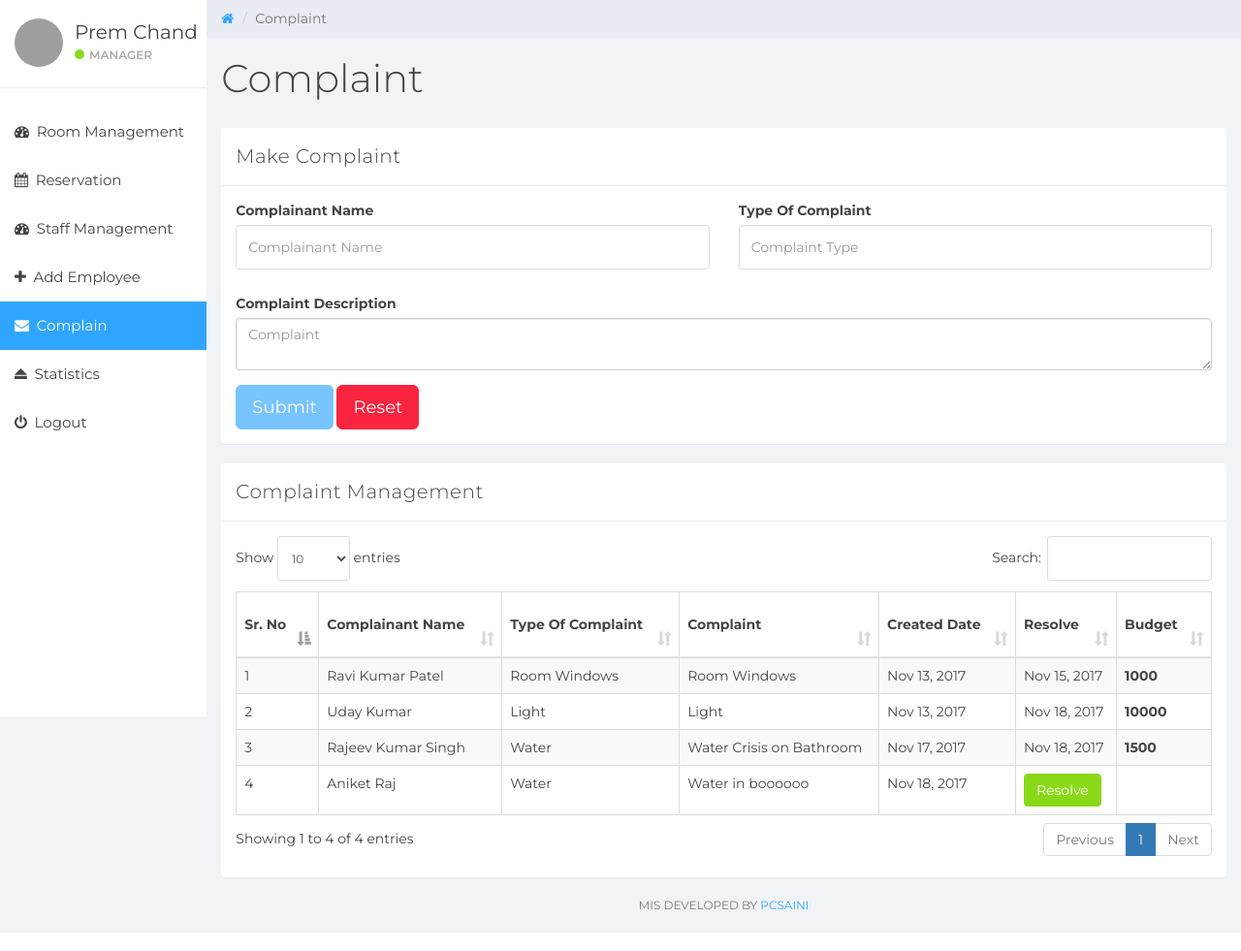
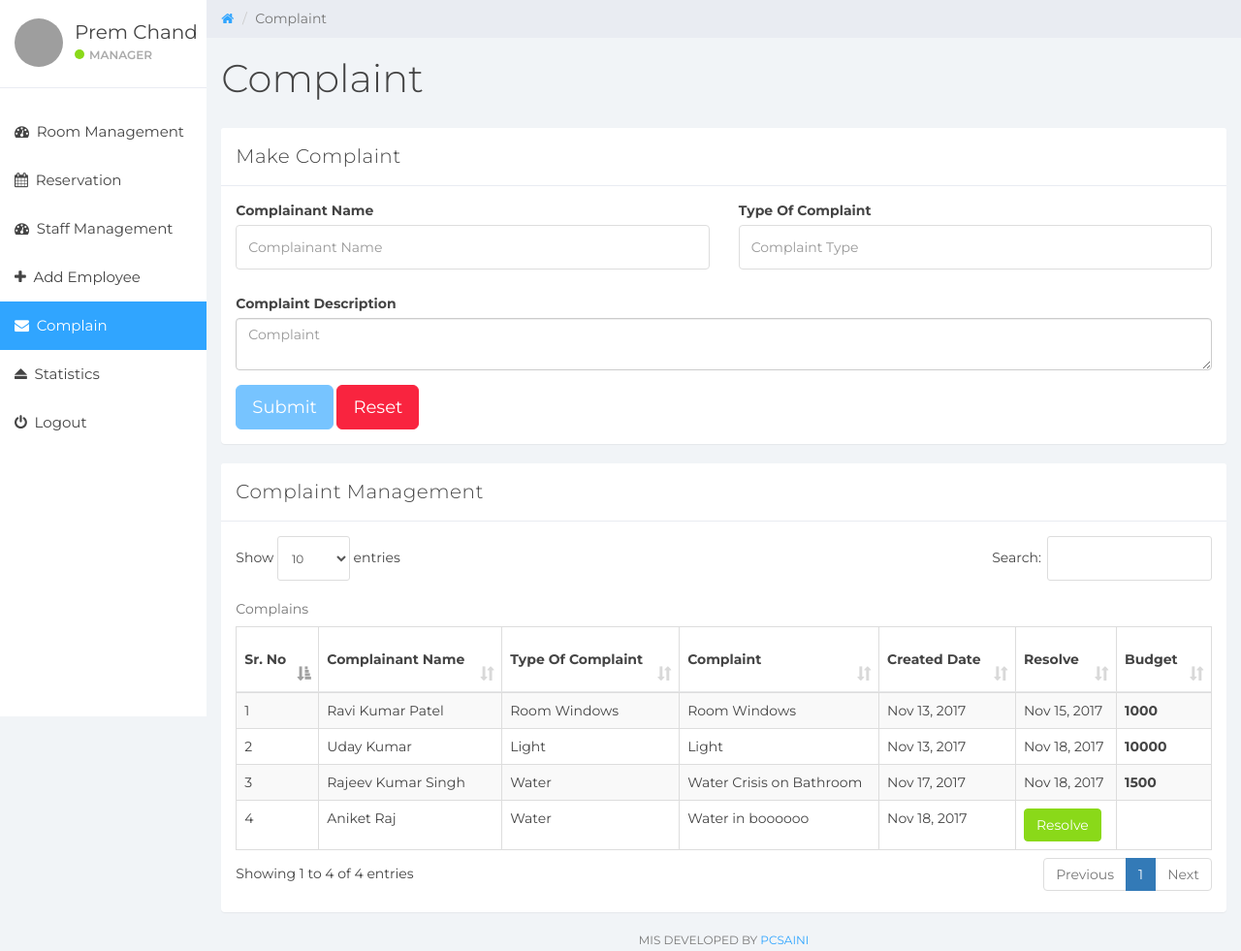
Before and after one commit to RKMAMUN/H_M_S, a PHP site: page /index.php?complain in a window 1280 px wide. Shown: the part 61-1042 px from the top of the page at 97% size. Run offline with PHP 8.4, Linux system fonts and the light colour scheme; a user stored in the database is signed in; data comes from the database, SQL or seed files in the repository; a stand-in replaces the project's code that opens the database connection; grey boxes are pictures that could not be loaded.

Commit message:
Update complain.php

```diff
--- a/complain.php
+++ b/complain.php
@@ -78,6 +78,7 @@
                     }
                     ?>
                     <table class="table table-striped table-bordered table-responsive", id="rooms">
+                        <caption>Complains</caption>
                         <thead>
                         <tr>
                             <th scope="col">Sr. No</th>
@@ -124,6 +125,7 @@
 
                         </tbody>
                     </table>
+
                 </div>
             </div>
 
```
